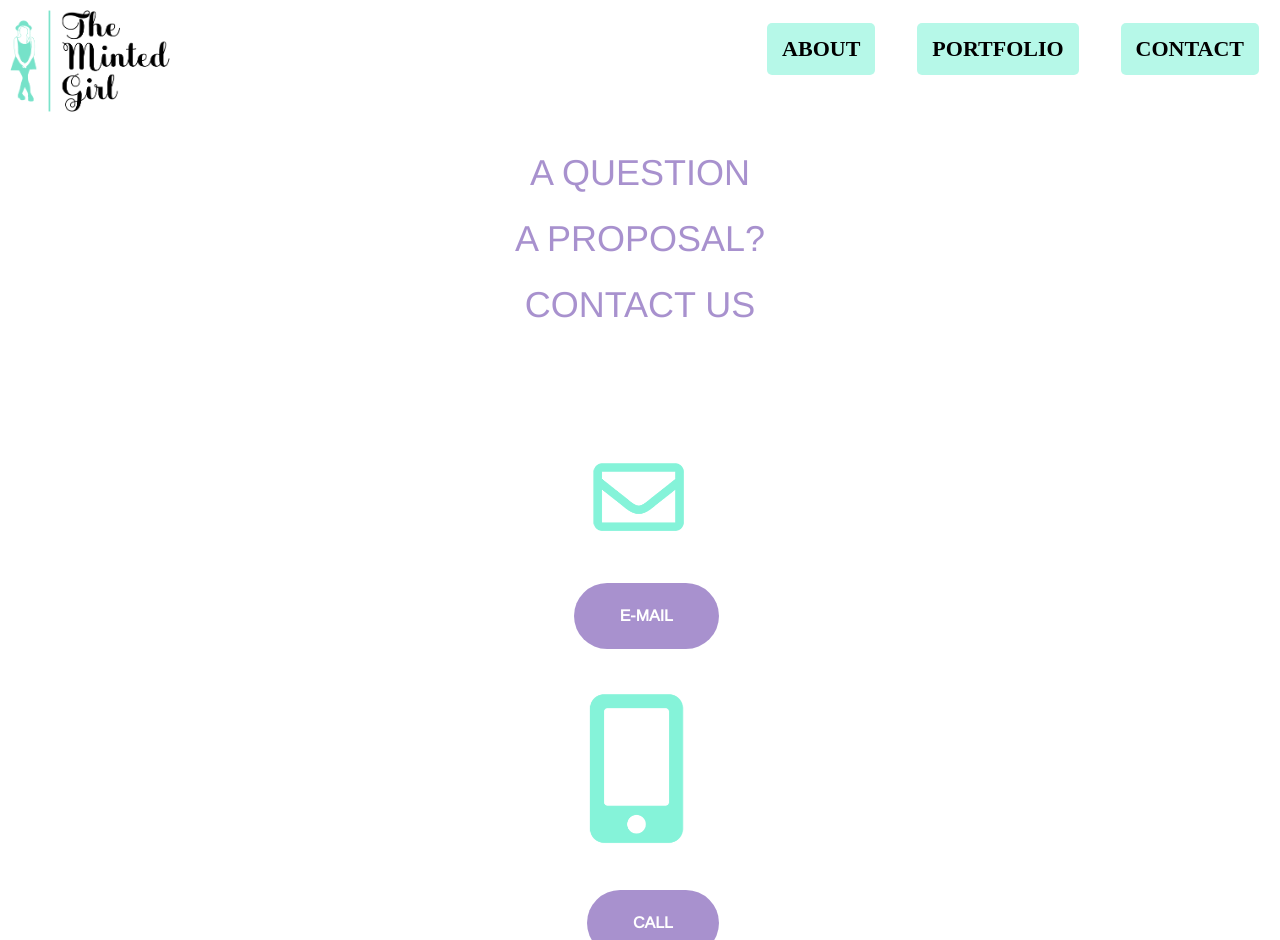
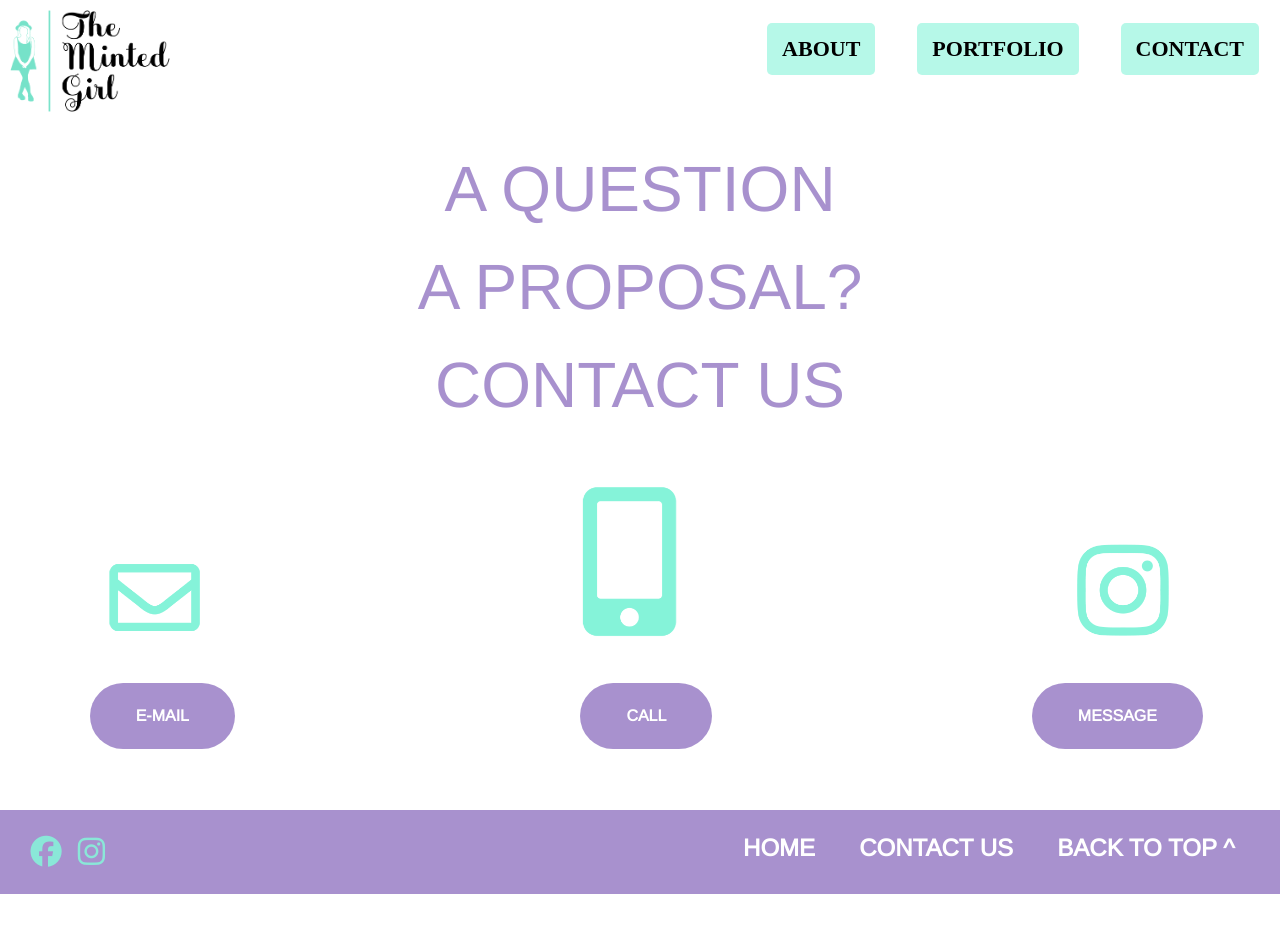
Before and after one commit to neghlima/project2_eghlima_nasim, a plain HTML site: page contact.html in a window 1280 px wide. Shown: the top 940 px of the page. After the commit the page ends 894 px from the top, so only its background shows below. Drawn offline with nearby package versions, Linux system fonts and the light colour scheme.

Commit message:
added z-index to hamburger menu

```diff
--- a/contact.html
+++ b/contact.html
@@ -75,10 +75,10 @@
         </div>
         <div class="contact-bottom3">
           <div class="contact-icon">
-            <a href="https://www.instagram.com/themintedgirl/"target="_blank"><img src= "images/Instagram-icon-t.png" alt="Instagram" title="Instagram"/></a>
+            <a href="https://www.instagram.com/themintedgirl/" target="_blank"><img src= "images/Instagram-icon-t.png" alt="Instagram" title="Instagram"/></a>
           </div>
           <div class="contact-button">
-            <a href="https://www.instagram.com/themintedgirl/"target="_blank">Direct Message</a>
+            <a href="https://www.instagram.com/themintedgirl/" target="_blank">Message</a>
           </div>
         </div>
       </div>
--- a/css/styles.css
+++ b/css/styles.css
@@ -151,6 +151,7 @@ header nav a:hover{
     position: sticky;
     top: 0;
     background: #85f3d9f0;
+    z-index: 9999;
   }
 
   #hamitems { display: flex; }
@@ -404,7 +405,7 @@ span.lb-caption {
 
 =========================*/
 .contact {
-  display: flex;
+
   justify-content: center;
 }
 .text-box {
@@ -430,7 +431,7 @@ span.lb-caption {
 .contact-bottom {
   display: flex;
   flex-direction: column;
-  margin: 77px;
+  margin: 8px 77px 61px;
   align-content: center;
   /* margin-right: 83px; */
   /* margin-bottom: 49px; */
@@ -561,6 +562,8 @@ footer {
       max-width: 100%;
       display: flex;
     }
+
+
   }
 
   @media (min-width: 960px) {
@@ -585,7 +588,24 @@ footer {
    #hamnav {
      background: none;
    }
+   .contact-bottom {
 
+    display: flex;
+    flex-direction: row;
+    /*margin: 8px 77px 61px;*/
+    /* margin-right: 83px; */
+    /* margin-bottom: 49px; */
+    align-items: flex-end;
+    justify-content: space-between;
+   }
+
+   .text-box {
+     font-size: 64px;
+   }
+
+   .text-box p{
+     line-height: 68px;
+   }
 
 
   }
@@ -595,7 +615,9 @@ footer {
       margin: 5px;
       max-width: 40%;
     }
-
+    .text-box {
+      font-size: 30px;
+    }
 
   }
 @media screen and (min-width:540px){
@@ -659,6 +681,9 @@ footer {
     padding: 90px;
   }
 
+
+
+
  /* #hamnav {
     width: 100%;
   }*/
```
